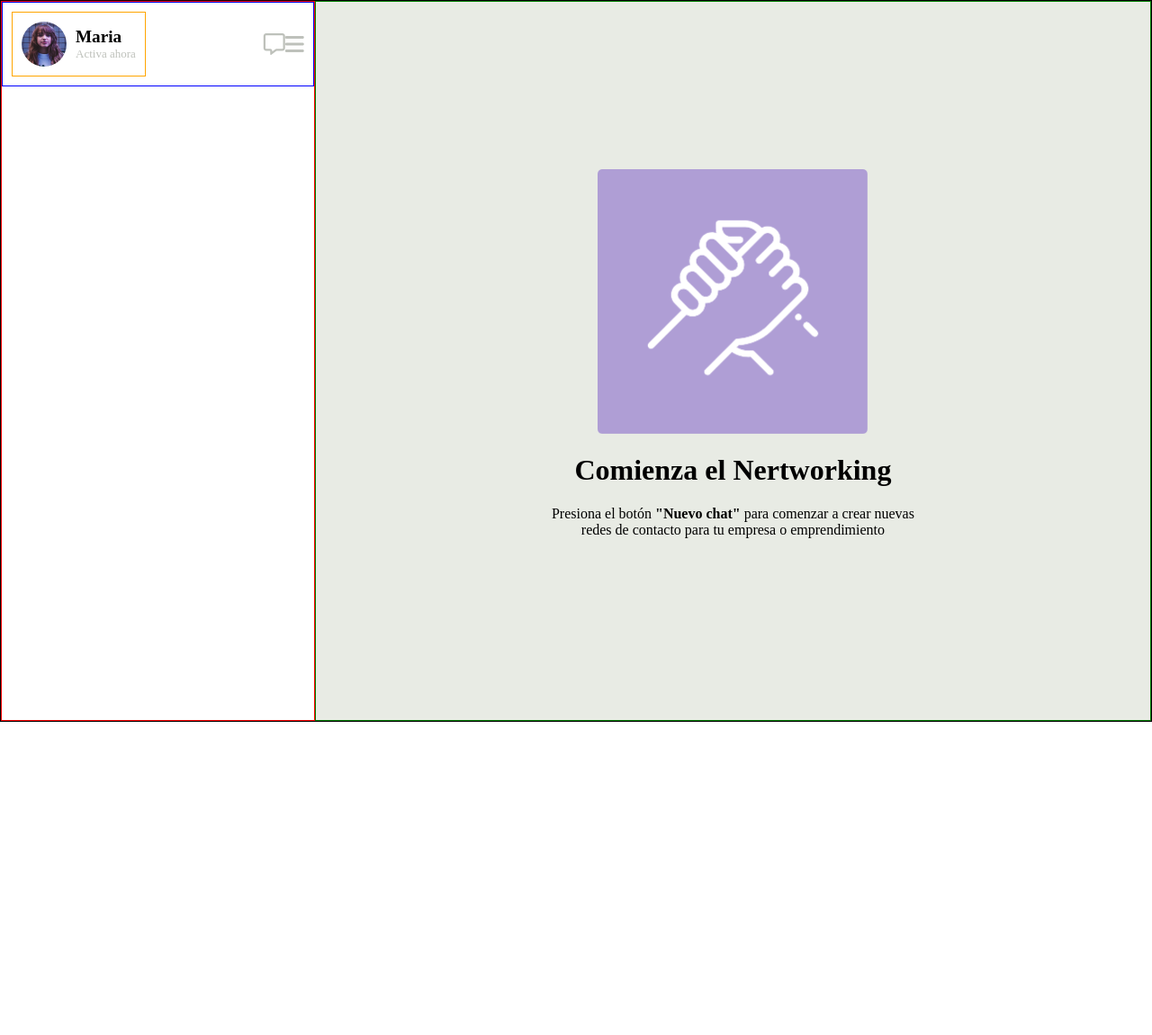
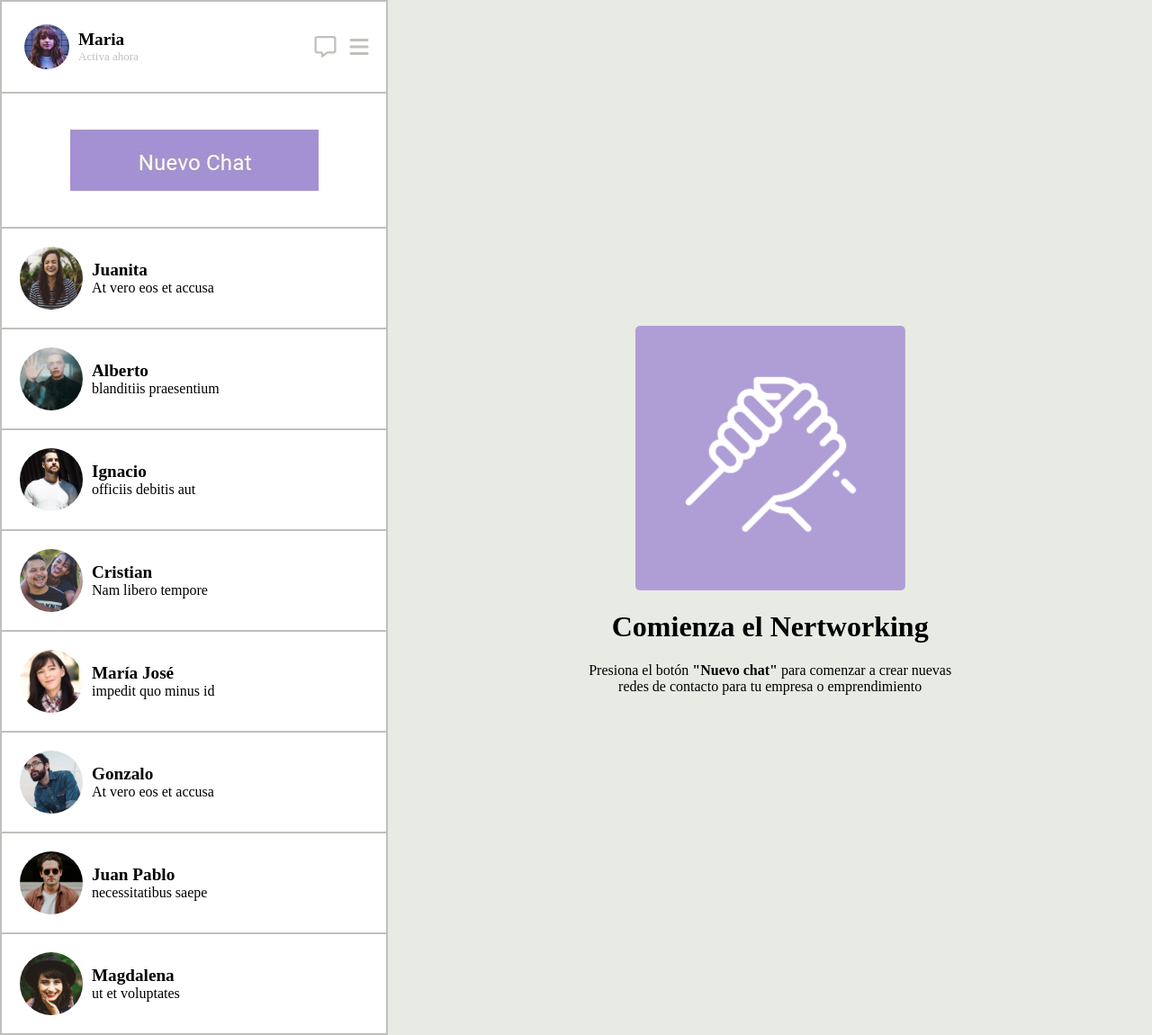
Before and after one commit to Elmersont/Modulo-2, a plain HTML site: page index.html in a window 1280 px wide. Shown: the whole page at 90% size. Before the commit the page ends 802 px from the top, so only its background shows below. Drawn offline with Linux system fonts and the light colour scheme.

Commit message:
desafio listo

```diff
--- a/assets/css/style.css
+++ b/assets/css/style.css
@@ -4,15 +4,13 @@ body{
 .contenedor {
     display: flex;
     flex-direction: row;
-    border: 1px solid black;
-    height: 100vh;
+    min-height: 100vh;
 }
 .barralateral {
-    border: 1px solid red;
+    border: 1px solid #BEC1BB;
     flex-grow: 1;
 }
 .contenido {
-    border: 1px solid green;
     flex-grow: 4;
     display: flex;
     flex-direction: column;
@@ -21,17 +19,16 @@ body{
     background-color: #E8EBE4;
 }
 .perfil {
-    border: 1px solid blue;
+    border: 1px solid #BEC1BB;
     display: flex;
     flex-direction: row;
     justify-content: space-between;
     align-items: center;
-    padding: 10px;
+    padding: 15px;
 }
 .fotonombre{
     display: flex;
     padding: 5px;
-    border: 1px solid orange;
     align-items: center;
 }
 .fotoperfil{
@@ -58,5 +55,38 @@ body{
 }
 .iconos{
     display: flex;
-    justify-content: space-around;
+    justify-content: space-between;
+    align-items: center;
+    height: 60px;
+    width: 60px;
+    padding: 5px;
 }
+.boton{
+    display: flex;
+    justify-content: center;
+    align-content: center;
+    padding-left: 20px;
+    padding-right: 20px;
+    border: 1px solid #BEC1BB;
+    padding-top: 40px;
+    padding-bottom: 40px;
+
+}
+.contacto{
+    border: 1px solid #BEC1BB;
+    display: flex;
+    flex-direction: row;
+    align-items: center;
+    padding: 15px;
+}
+.fotoperfil2{
+    border-radius: 100%;
+    width: 70px;
+    height: 70px;
+    padding: 5px;
+}
+.estado2{
+    font-size:medium;
+    margin: 0px;
+
+}
--- a/index.html
+++ b/index.html
@@ -16,7 +16,7 @@
 
                 <div class="fotonombre">
 
-                    <img class="fotoperfil" src="assets/images/maria.jpg" alt="">
+                    <img class="fotoperfil" src="assets/images/maria.jpg" alt="maria">
 
                     <div style="padding: 5px;">
                         <p class="nombre"> <strong>Maria</strong> </p>
@@ -36,14 +36,117 @@
 
             </div>
 
+            <div class="boton">
+
+                <img src="assets/images/botonchat.jpg" alt="botón nuevo chat">
+
+            </div>
+
+            <div class="contacto">
+
+
+                    <img class="fotoperfil2" src="assets/images/Screen Shot 2018-11-28 at 15.27.14.jpg" alt="juanita">
+
+                    <div style="padding: 5px;">
+                        <p class="nombre"> <strong>Juanita</strong> </p>
+                        <p class="estado2">At vero eos et accusa</p>
+                    </div>
+
+            </div>
+
+            <div class="contacto">
+
+
+                <img class="fotoperfil2" src="assets/images/Screen Shot 2018-11-28 at 15.32.16.jpg" alt="Alberto">
+
+                <div style="padding: 5px;">
+                    <p class="nombre"> <strong>Alberto</strong> </p>
+                    <p class="estado2">blanditiis praesentium</p>
+                </div>
+
+            </div>
+
+            <div class="contacto">
+
+
+                <img class="fotoperfil2" src="assets/images/Screen Shot 2018-11-28 at 15.30.34.jpg" alt="Ignacio">
+
+                <div style="padding: 5px;">
+                    <p class="nombre"> <strong>Ignacio</strong> </p>
+                    <p class="estado2">officiis debitis aut</p>
+                </div>
+
+            </div>
+
+            <div class="contacto">
+
+                <img class="fotoperfil2" src="assets/images/Screen Shot 2018-11-28 at 15.28.30.jpg" alt="Cristian">
+
+                <div style="padding: 5px;">
+                    <p class="nombre"> <strong>Cristian</strong> </p>
+                    <p class="estado2">Nam libero tempore</p>
+                </div>
+
+            </div>
+
+            <div class="contacto">
+
+                <img class="fotoperfil2" src="assets/images/Screen Shot 2018-11-28 at 15.32.44.jpg" alt="María José">
+
+                <div style="padding: 5px;">
+                    <p class="nombre"> <strong>María José</strong> </p>
+                    <p class="estado2">impedit quo minus id</p>
+                </div>
+
+            </div>
+
+            <div class="contacto">
+
+
+                <img class="fotoperfil2" src="assets/images/Screen Shot 2018-11-28 at 15.31.09.jpg" alt="Gonzalo">
+
+                <div style="padding: 5px;">
+                    <p class="nombre"> <strong>Gonzalo</strong> </p>
+                    <p class="estado2">At vero eos et accusa</p>
+                </div>
+
+            </div>
+
+            <div class="contacto">
+
+
+                <img class="fotoperfil2" src="assets/images/Screen Shot 2018-11-28 at 15.30.54.jpg" alt="Juan Pablo">
+
+                <div style="padding: 5px;">
+                    <p class="nombre"> <strong>Juan Pablo</strong> </p>
+                    <p class="estado2">necessitatibus saepe</p>
+                </div>
+
+            </div>
+
+            <div class="contacto">
+
+
+                <img class="fotoperfil2" src="assets/images/Screen Shot 2018-11-28 at 15.28.04.jpg" alt="Magdalena">
+
+                <div style="padding: 5px;">
+                    <p class="nombre"> <strong>Magdalena</strong> </p>
+                    <p class="estado2">ut et voluptates</p>
+                </div>
+
+            </div>
+
         </div>
+
         <div class="contenido">
 
-            <img class="iconocontenido" src="assets/images/hand.png">
+            <img class="iconocontenido" src="assets/images/hand.png" alt="icono manos">
 
             <div class="textocontenido">
+
                 <h1>Comienza el Nertworking</h1>
                 <p>Presiona el botón <strong>"Nuevo chat"</strong>  para comenzar a crear nuevas <br>redes de contacto para tu empresa o emprendimiento</p>
+
             </div>
 
         </div>
```
Also changed, not shown: assets/images/botonchat.jpg (added).
